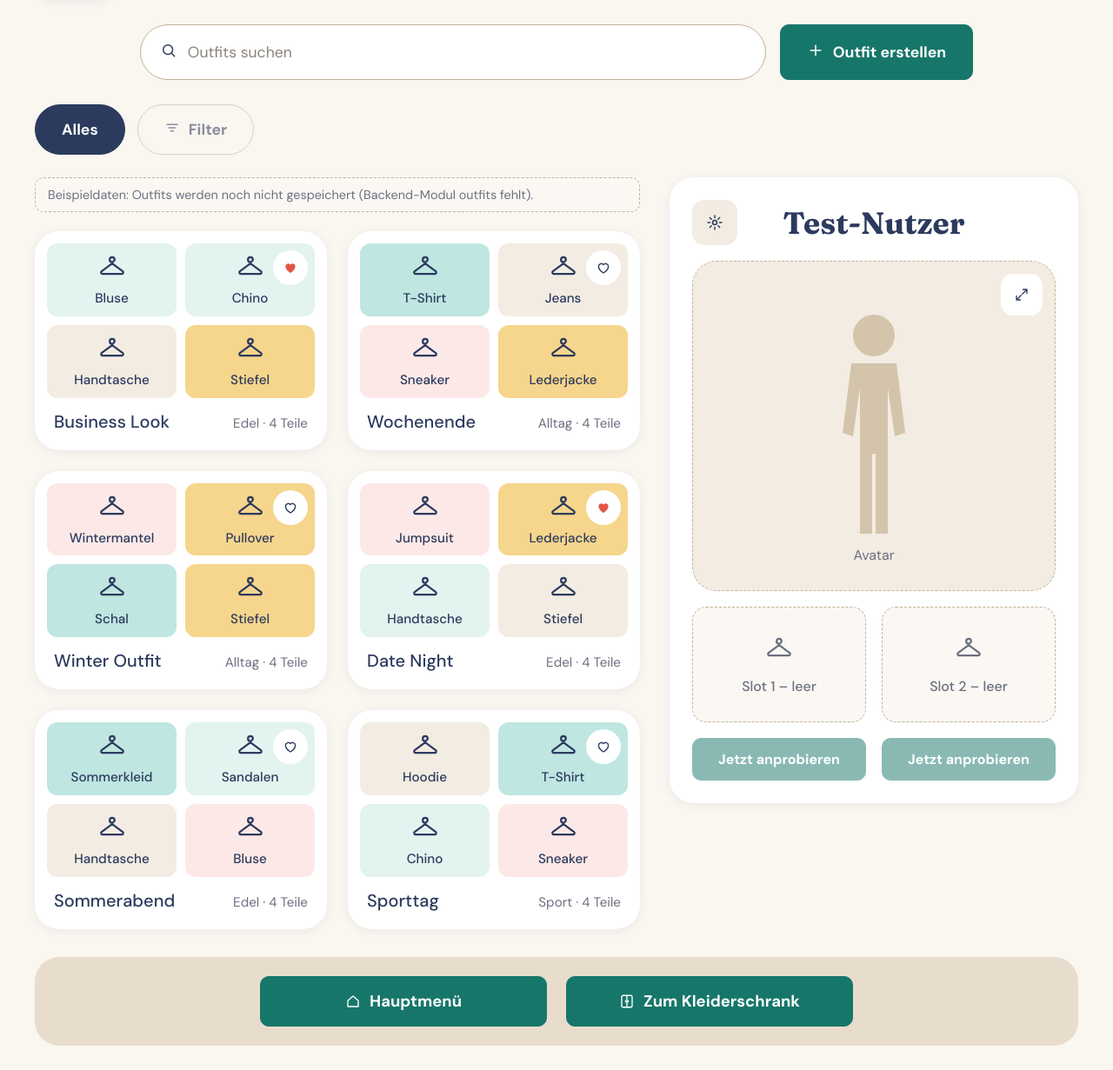
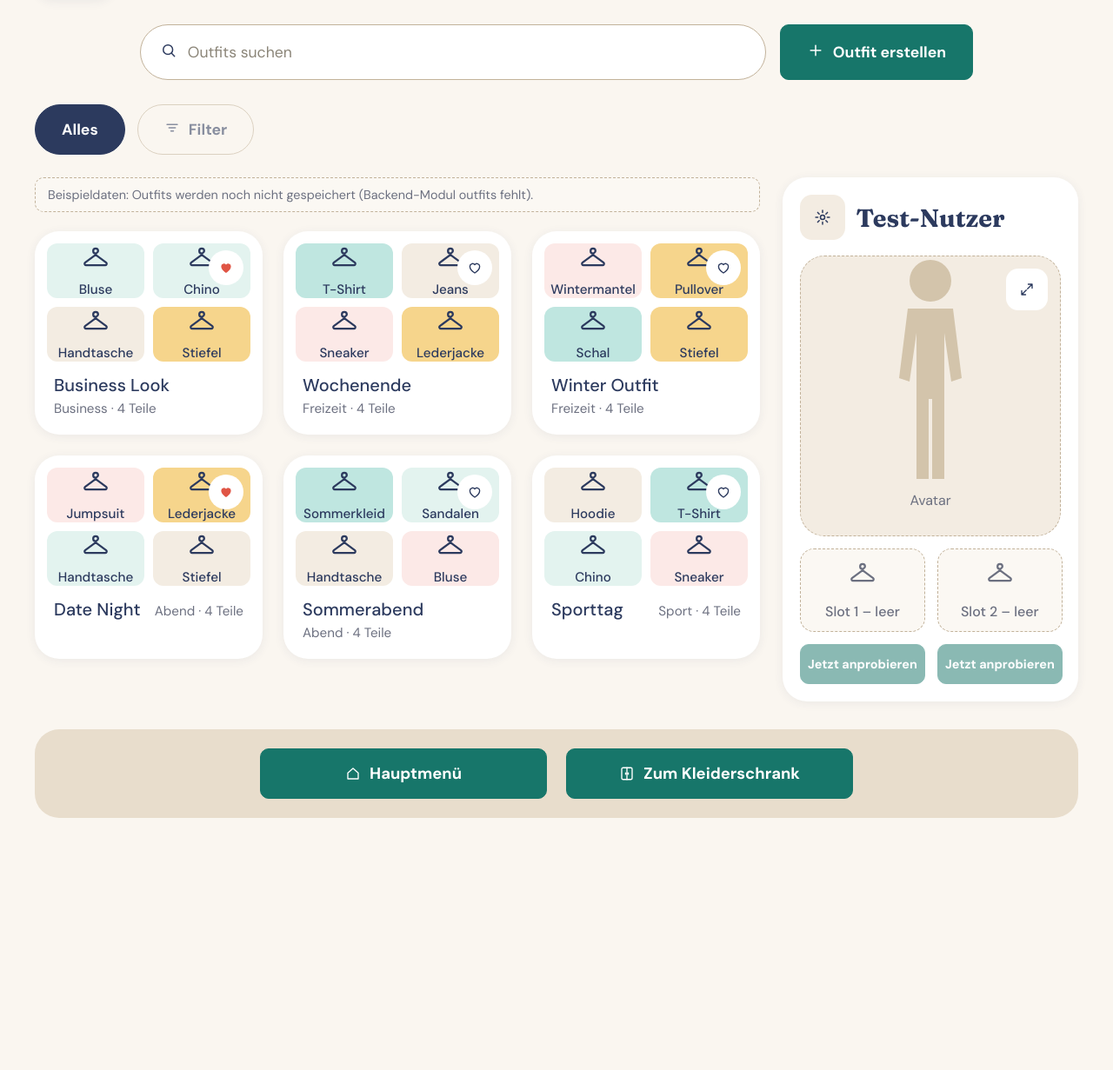
Before and after one commit to Kathamesser/digitaler-Kleiderschrank, a Python web app: template Sharely_programm/frontend/templates/outfits.html in a window 1280 px wide. Shown: the part 120-1351 px from the top of the page at 87% size. After the commit the page ends 1061 px from the top, so only its background shows below. Run offline with Jinja, Linux system fonts and the light colour scheme; the template is opened without the code that fills it, so the values that code supplies are empty.

Commit message:
﻿Seiten an Mockups angleichen: Outfit-Kategorien, Avatar-Feld, Filter-Knopf
- outfits.html: Kategorien statt alter Anlass-Werte (ERM 20.10.2026)
- stil.css: Abstand im Outfit-Fuss, Avatar-Feld 340 px wie im Mockup
- schrank.html: "Filter anwenden (n)" wie im Mockup

Co-Authored-By: Claude Opus 5.5 <noreply@anthropic.com>

```diff
--- a/Sharely_programm/frontend/static/css/stil.css
+++ b/Sharely_programm/frontend/static/css/stil.css
@@ -424,27 +424,27 @@ textarea { resize: vertical; min-height: 90px; }
 
 /* ---------- Outfits ---------- */
 
-.outfits-bereich { display: grid; grid-template-columns: 1fr 470px; gap: 34px; align-items: start; }
+.outfits-bereich { display: grid; grid-template-columns: 1fr 340px; gap: 26px; align-items: start; }
 .outfit-karte { background: var(--flaeche); border-radius: var(--rund-gross); box-shadow: var(--schatten); padding: 14px 14px 20px; }
 .outfit-teile { display: grid; grid-template-columns: 1fr 1fr; gap: 10px; }
 .outfit-teile > div { position: relative; aspect-ratio: 16 / 9; border-radius: 12px; display: flex; flex-direction: column; align-items: center; justify-content: center; gap: 8px; font-weight: 500; font-size: .95rem; }
 .outfit-teile > div > svg, .slot svg { width: 34px; height: 34px; stroke-width: 1.6; }
 .outfit-teile > div .abzeichen { top: 8px; right: 8px; }
-.outfit-fuss { display: flex; justify-content: space-between; align-items: baseline; padding: 14px 8px 0; }
+.outfit-fuss { display: flex; flex-wrap: wrap; justify-content: space-between; align-items: baseline; gap: 4px 12px; padding: 14px 8px 0; }
 .outfit-fuss strong { font-size: 1.25rem; font-weight: 500; }
 .outfit-fuss small { color: var(--text-leise); font-size: .95rem; }
-.avatar-panel { background: var(--flaeche); border-radius: var(--rund-gross); box-shadow: var(--schatten); padding: 26px; }
-.avatar-panel header { display: grid; grid-template-columns: 52px 1fr 52px; align-items: center; margin-bottom: 18px; }
-.avatar-panel h2 { text-align: center; font-size: 2.2rem; }
+.avatar-panel { background: var(--flaeche); border-radius: var(--rund-gross); box-shadow: var(--schatten); padding: 20px; }
+.avatar-panel header { display: grid; grid-template-columns: 44px 1fr 44px; align-items: center; margin-bottom: 18px; }
+.avatar-panel h2 { text-align: center; font-size: 1.8rem; }
 .avatar-buehne {
   position: relative; aspect-ratio: 1.1; border: 1.5px dashed var(--feld-rand); border-radius: var(--rund-gross); background: var(--feld);
   display: flex; flex-direction: column; align-items: center; justify-content: flex-end; padding-bottom: 30px; color: var(--text-leise); gap: 10px;
 }
 .avatar-buehne .figur { width: 120px; height: 260px; }
 .avatar-buehne .symbolknopf { position: absolute; top: 14px; right: 14px; width: 48px; height: 48px; background: var(--flaeche); }
-.slots { display: grid; grid-template-columns: 1fr 1fr; gap: 18px; margin-top: 18px; }
+.slots { display: grid; grid-template-columns: 1fr 1fr; gap: 14px; margin-top: 14px; }
 .slot { border: 1.5px dashed var(--feld-rand); border-radius: var(--rund); background: #fbf8f3; aspect-ratio: 1.5; display: flex; flex-direction: column; align-items: center; justify-content: center; gap: 10px; color: var(--text-leise); font-weight: 500; }
-.slots .knopf { margin-top: 0; }
+.slots .knopf { margin-top: 0; padding-inline: 8px; font-size: .9rem; white-space: nowrap; }
 
 /* Ausgewählte Teile im Speichern-Fenster */
 .auswahl-vorschau { display: grid; grid-template-columns: repeat(auto-fill, minmax(150px, 1fr)); gap: 14px; background: var(--feld); border-radius: var(--rund); padding: 14px; }
--- a/Sharely_programm/frontend/templates/outfits.html
+++ b/Sharely_programm/frontend/templates/outfits.html
@@ -67,14 +67,14 @@
   ]);
   document.getElementById("avatar-name").textContent = NUTZER.name;
 
-  // Beispiele wie im Mockup, Anlass mit unseren Werten
+  // Beispiele wie im Mockup; Kategorie statt Anlass (Anlass geht laut ERM vom 20.10.2026 in den Kategorien auf)
   const BEISPIELE = [
-    { name: "Business Look", anlass: "Edel", favorit: true, teile: [["Bluse", "ton-minze"], ["Chino", "ton-minze"], ["Handtasche", "ton-beige"], ["Stiefel", "ton-gelb"]] },
-    { name: "Wochenende", anlass: "Alltag", favorit: false, teile: [["T-Shirt", "ton-tuerkis"], ["Jeans", "ton-beige"], ["Sneaker", "ton-rosa"], ["Lederjacke", "ton-gelb"]] },
-    { name: "Winter Outfit", anlass: "Alltag", favorit: false, teile: [["Wintermantel", "ton-rosa"], ["Pullover", "ton-gelb"], ["Schal", "ton-tuerkis"], ["Stiefel", "ton-gelb"]] },
-    { name: "Date Night", anlass: "Edel", favorit: true, teile: [["Jumpsuit", "ton-rosa"], ["Lederjacke", "ton-gelb"], ["Handtasche", "ton-minze"], ["Stiefel", "ton-beige"]] },
-    { name: "Sommerabend", anlass: "Edel", favorit: false, teile: [["Sommerkleid", "ton-tuerkis"], ["Sandalen", "ton-minze"], ["Handtasche", "ton-beige"], ["Bluse", "ton-rosa"]] },
-    { name: "Sporttag", anlass: "Sport", favorit: false, teile: [["Hoodie", "ton-beige"], ["T-Shirt", "ton-tuerkis"], ["Chino", "ton-minze"], ["Sneaker", "ton-rosa"]] },
+    { name: "Business Look", kategorie: "Business", favorit: true, teile: [["Bluse", "ton-minze"], ["Chino", "ton-minze"], ["Handtasche", "ton-beige"], ["Stiefel", "ton-gelb"]] },
+    { name: "Wochenende", kategorie: "Freizeit", favorit: false, teile: [["T-Shirt", "ton-tuerkis"], ["Jeans", "ton-beige"], ["Sneaker", "ton-rosa"], ["Lederjacke", "ton-gelb"]] },
+    { name: "Winter Outfit", kategorie: "Freizeit", favorit: false, teile: [["Wintermantel", "ton-rosa"], ["Pullover", "ton-gelb"], ["Schal", "ton-tuerkis"], ["Stiefel", "ton-gelb"]] },
+    { name: "Date Night", kategorie: "Abend", favorit: true, teile: [["Jumpsuit", "ton-rosa"], ["Lederjacke", "ton-gelb"], ["Handtasche", "ton-minze"], ["Stiefel", "ton-beige"]] },
+    { name: "Sommerabend", kategorie: "Abend", favorit: false, teile: [["Sommerkleid", "ton-tuerkis"], ["Sandalen", "ton-minze"], ["Handtasche", "ton-beige"], ["Bluse", "ton-rosa"]] },
+    { name: "Sporttag", kategorie: "Sport", favorit: false, teile: [["Hoodie", "ton-beige"], ["T-Shirt", "ton-tuerkis"], ["Chino", "ton-minze"], ["Sneaker", "ton-rosa"]] },
   ];
   const outfits = new URLSearchParams(location.search).has("leer") ? [] : BEISPIELE;
 
@@ -95,7 +95,7 @@
     fuss.className = "outfit-fuss";
     fuss.innerHTML = "<strong></strong><small></small>";
     fuss.querySelector("strong").textContent = o.name;
-    fuss.querySelector("small").textContent = `${o.anlass} · ${o.teile.length} Teile`;
+    fuss.querySelector("small").textContent = `${o.kategorie} · ${o.teile.length} Teile`;
     karte.append(teile, fuss);
     return karte;
   }
--- a/Sharely_programm/frontend/templates/schrank.html
+++ b/Sharely_programm/frontend/templates/schrank.html
@@ -105,7 +105,7 @@
     </div>
     <footer class="blatt-fuss">
       <button type="button" class="knopf-rand" id="filter-zuruecksetzen"><span data-symbol="ruecksetzen"></span> Zurücksetzen</button>
-      <button type="submit" class="knopf"><span data-symbol="ok"></span> <span id="filter-zeigen">Teile anzeigen</span></button>
+      <button type="submit" class="knopf"><span data-symbol="ok"></span> <span id="filter-zeigen">Filter anwenden</span></button>
     </footer>
   </form>
 </dialog>
@@ -240,8 +240,7 @@
     zaehlerSetzen(f);
 
     const treffer = alle.filter((k) => passtZuFilter(k, f) && passtZurSuche(k));
-    document.getElementById("filter-zeigen").textContent =
-      treffer.length === 1 ? "1 Teil anzeigen" : `${treffer.length} Teile anzeigen`;
+    document.getElementById("filter-zeigen").textContent = anzahl ? `Filter anwenden (${anzahl})` : "Filter anwenden";
     raster.replaceChildren(...treffer.map((k) => kleidungsKarte(k)));
     leer.hidden = !geladen || alle.length > 0;
     if (alle.length && !treffer.length) raster.innerHTML = '<p class="leise">Nichts gefunden.</p>';
```
Also changed, not shown: BRAIN.md (+2 -0 lines).
